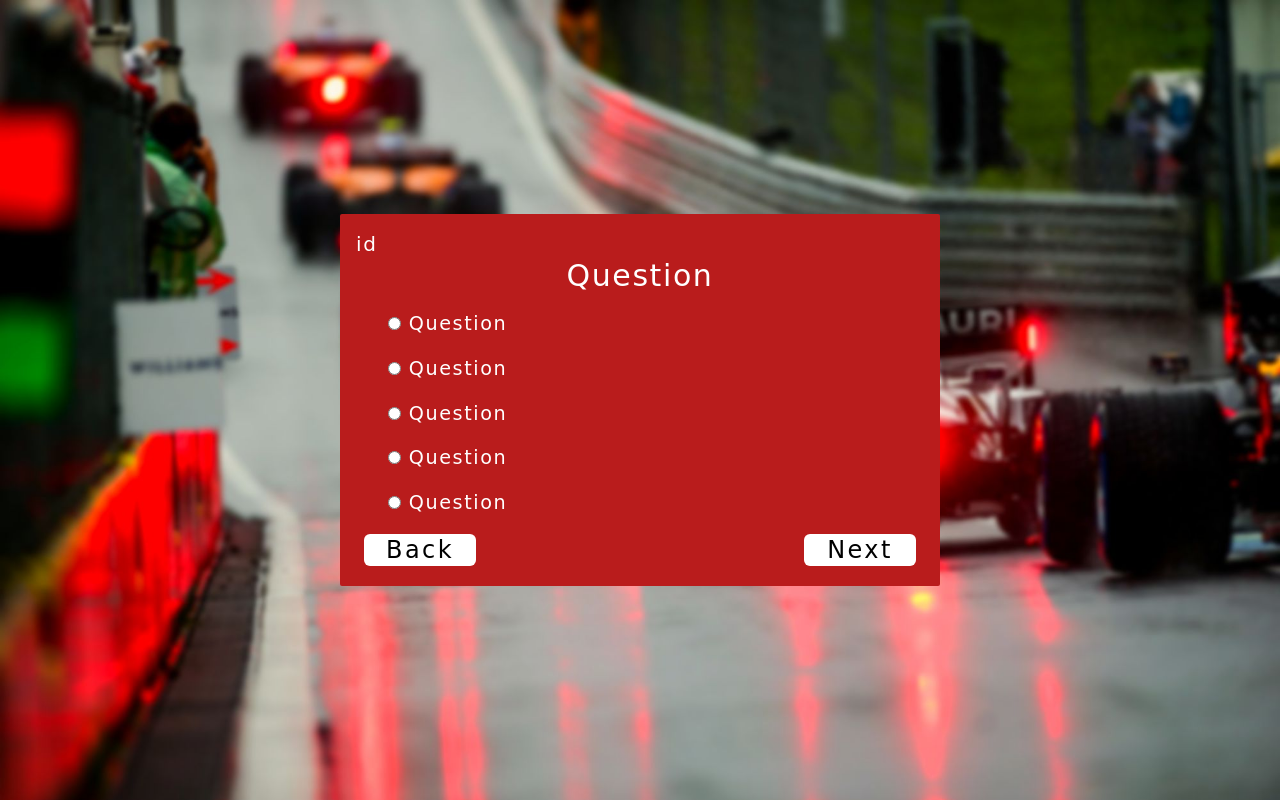
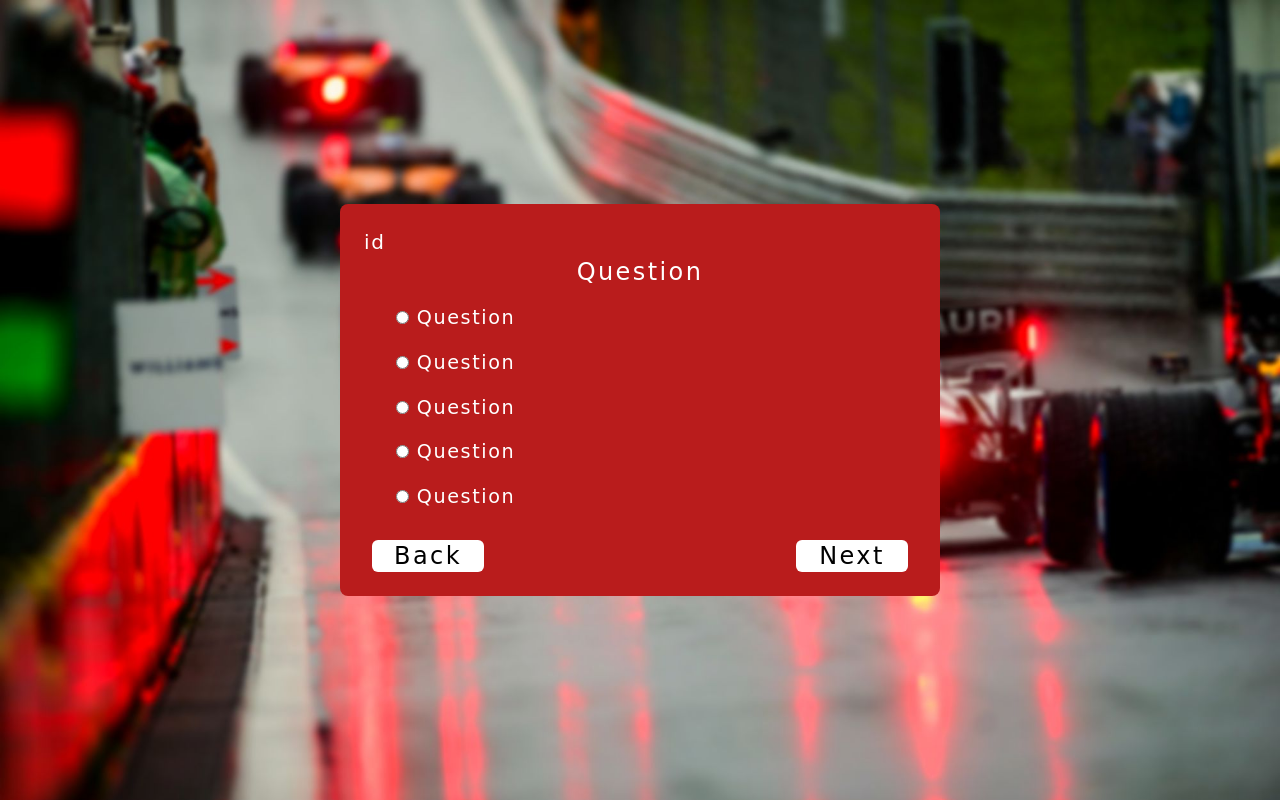
Before and after one commit to nesathanozturk/f1-quiz-app, a plain HTML site: page index.html in a window 1280 px wide. Drawn offline with nearby package versions, Linux system fonts and the light colour scheme; a web font is replaced by a local one.

Commit message:
edited container h1

```diff
--- a/index.html
+++ b/index.html
@@ -18,10 +18,10 @@
         <button id="click" class="bg-red-600 hover:bg-red-800 w-28 p-2 mr-3 rounded-md text-xl hover:scale-x-110 hover:scale-y-110 hover:transition tracking-widest">Click</button>
     </main>
     <!-- Quiz Container -->
-        <div class="container w-[37.5rem] p-[1rem] bg-red-700 rounded-sm overflow-hidden text-white tracking-widest" id="quiz">
+        <div class="container w-[37.5rem] p-[1.5rem] bg-red-700 rounded-lg overflow-hidden text-white" id="quiz">
             <div class="header">
                 <p class="text-xl" id="question_id">id</p>
-                <h1 class="text-center text-3xl" id="question">Question</h1>
+                <h1 class="text-center text-2xl tracking-widest" id="question">Question</h1>
                 <ul class="ml-8">
                     <li>
                         <input type="radio" name="answer" class="answer" id="a">
@@ -46,8 +46,8 @@
                 </ul>
             </div>
             <div class="buttons flex justify-between items-center">
-                <button class="bg-white w-28 mb-1 ml-2 rounded-md text-2xl text-black tracking-widest" id="back">Back</button>
-                <button class="bg-white w-28 mb-1 mr-2 rounded-md text-2xl text-black tracking-widest" id="next">Next</button>
+                <button class="bg-white w-28 mt-3 ml-2 rounded-md text-2xl text-black tracking-widest" id="back">Back</button>
+                <button class="bg-white w-28 mt-3 mr-2 rounded-md text-2xl text-black tracking-widest" id="next">Next</button>
             </div>
         </div>
         <!-- Javascript -->
```
Also changed, not shown: dist/output.css.
